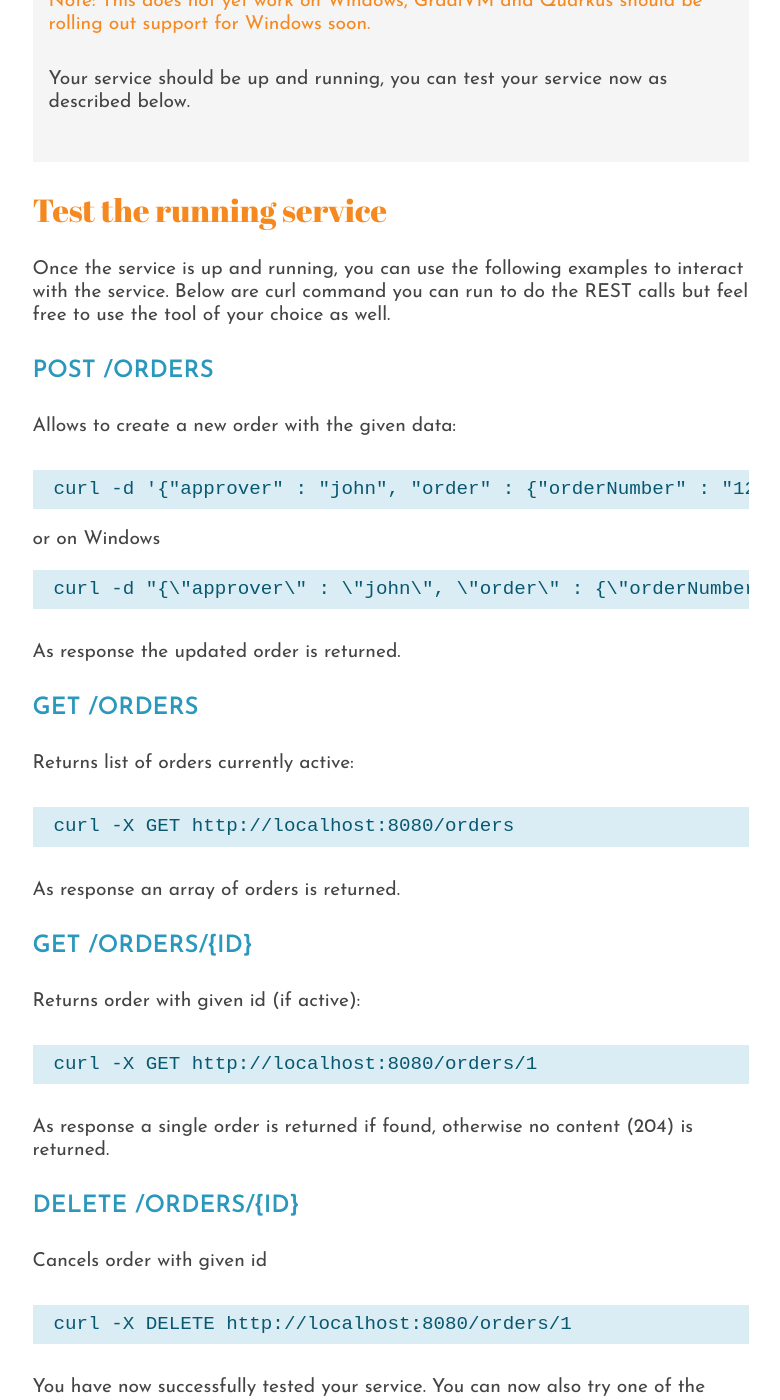
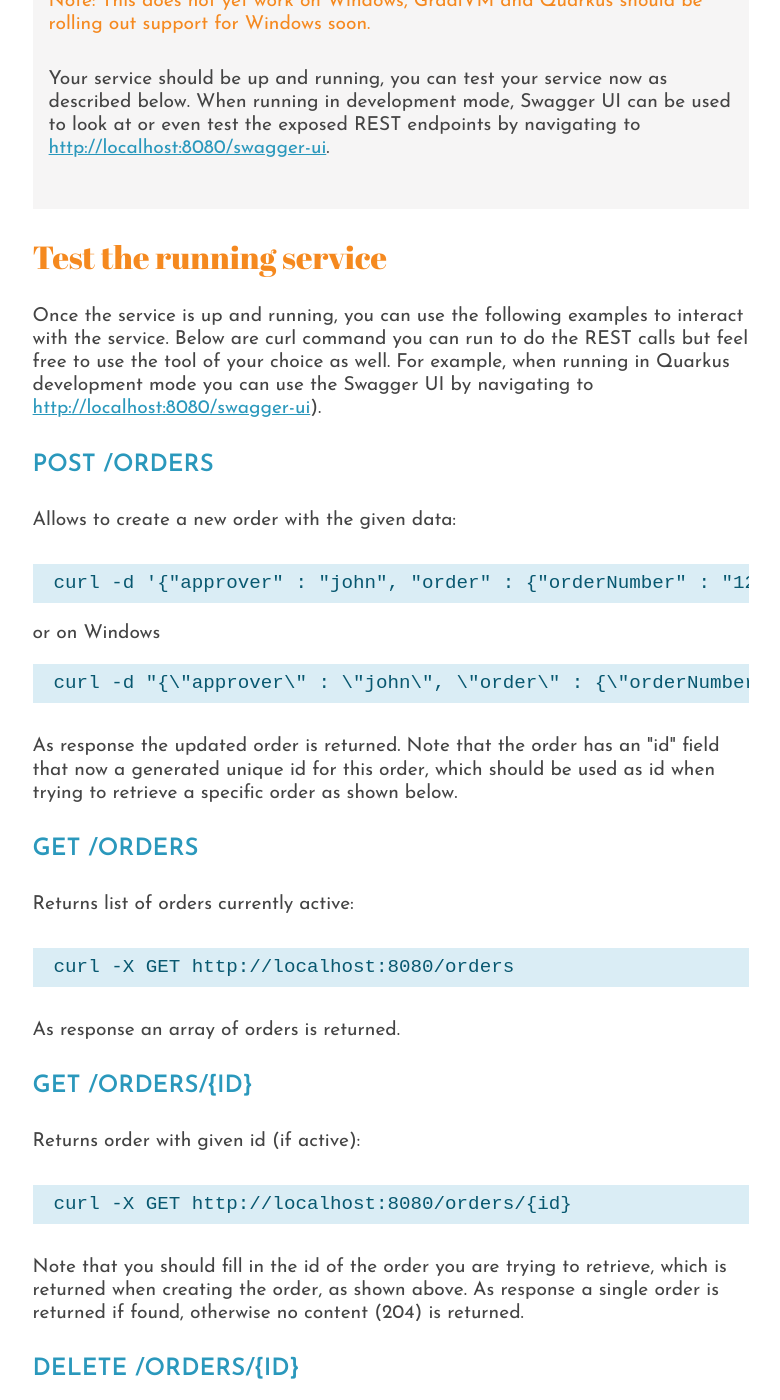
Before and after one commit to apache/incubator-kie-kogito-website, a Jekyll site: the page built from get-started.md, in a window 1280 px wide and 1400 px high, scrolled down 3339 px. Shown: the whole window, without its empty margins (249-1029 px from the left). Built offline with Jekyll 4.4.1, drawn with Linux system fonts in a browser that asks for light colours; nearby versions of some CDN libraries.

Commit message:
- updates to website for changes in 0.3.0 release (#19)

```diff
--- a/_includes/get-started/create-first-app-tabs.html
+++ b/_includes/get-started/create-first-app-tabs.html
@@ -58,5 +58,13 @@ java -jar target/sample-kogito-1.0-SNAPSHOT-runner.jar</code></pre>
 or on Windows
 <pre><code>mvn clean package
 java -jar target\sample-kogito-1.0-SNAPSHOT-runner.jar</code></pre>
+
+    <h2>Test your application</h2>
+    <p>Once the service is up and running, you can use REST commands to interact with the service.  For example, if you haven't changed the process included out-of-the-box, you start your process using:</p>
+
+<h3>POST /orders</h3>
+<p>Allows to create a new order with the given data:</p>
+<pre><code>curl -d "{}" -H "Content-Type: application/json" -X POST http://localhost:8080/tests</code></pre>
+
   </div>
 </div>
--- a/_includes/get-started/run-example-tabs.html
+++ b/_includes/get-started/run-example-tabs.html
@@ -31,7 +31,7 @@ java -jar target\jbpm-quarkus-example-{version}-runner.jar</code></pre>
     <pre><code>mvn clean package -Pnative
 ./target/jbpm-quarkus-example-{version}-runner</code></pre>
     <div class="orange">Note: This does not yet work on Windows, GraalVM and Quarkus should be rolling out support for Windows soon.</div>
-    <p>Your service should be up and running, you can test your service now as described below.
+    <p>Your service should be up and running, you can test your service now as described below.  When running in development mode, Swagger UI can be used to look at or even test the exposed REST endpoints by navigating to <a href="http://localhost:8080/swagger-ui">http://localhost:8080/swagger-ui</a>.</p>
   </div>
 
   <!------------------- SPRINGBOOT TAB ------------------->
--- a/_includes/get-started/test-example.html
+++ b/_includes/get-started/test-example.html
@@ -1,12 +1,12 @@
 <h2>Test the running service</h2>
-<p>Once the service is up and running, you can use the following examples to interact with the service.  Below are curl command you can run to do the REST calls but feel free to use the tool of your choice as well.</p>
+<p>Once the service is up and running, you can use the following examples to interact with the service.  Below are curl command you can run to do the REST calls but feel free to use the tool of your choice as well. For example, when running in Quarkus development mode you can use the Swagger UI by navigating to <a href="http://localhost:8080/swagger-ui">http://localhost:8080/swagger-ui</a>).</p>
 
 <h3>POST /orders</h3>
 <p>Allows to create a new order with the given data:</p>
 <pre><code>curl -d '{"approver" : "john", "order" : {"orderNumber" : "12345", "shipped" : false}}' -H "Content-Type: application/json" -X POST http://localhost:8080/orders</code></pre>
 or on Windows
 <pre><code>curl -d "{\"approver\" : \"john\", \"order\" : {\"orderNumber\" : \"12345\", \"shipped\" : false}}" -H "Content-Type: application/json" -X POST http://localhost:8080/orders</code></pre>
-<p>As response the updated order is returned.</p>
+<p>As response the updated order is returned.  Note that the order has an "id" field that now a generated unique id for this order, which should be used as id when trying to retrieve a specific order as shown below.</p>
 
 <h3>GET /orders</h3>
 <p>Returns list of orders currently active:</p>
@@ -15,8 +15,8 @@ or on Windows
 
 <h3>GET /orders/{id}</h3>
 <p>Returns order with given id (if active):</p>
-<pre><code>curl -X GET http://localhost:8080/orders/1</code></pre>
-<p>As response a single order is returned if found, otherwise no content (204) is returned.</p>
+<pre><code>curl -X GET http://localhost:8080/orders/{id}</code></pre>
+<p>Note that you should fill in the id of the order you are trying to retrieve, which is returned when creating the order, as shown above. As response a single order is returned if found, otherwise no content (204) is returned.</p>
 
 <h3>DELETE /orders/{id}</h3>
 <p>Cancels order with given id</p>
```
Also changed, not shown: other parts of _includes/get-started/create-first-app-tabs.html (+1 -1 lines).
